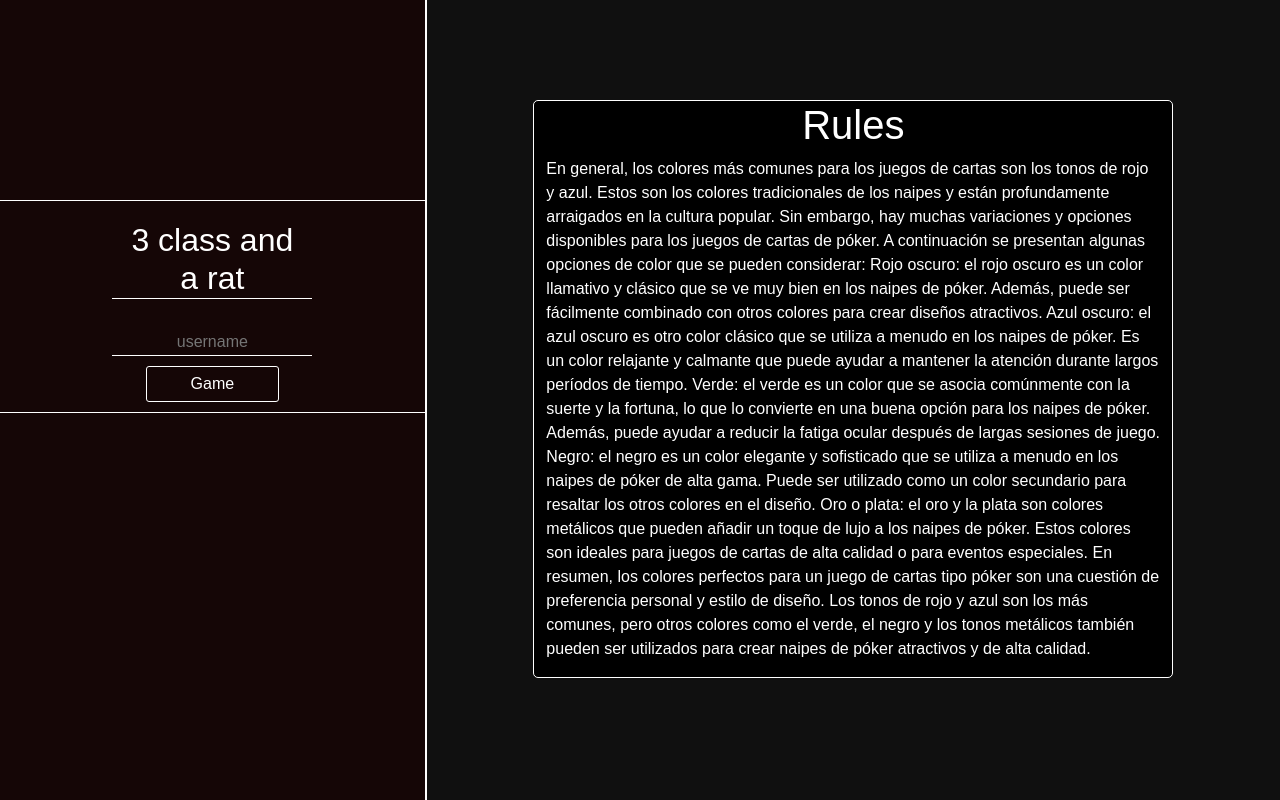
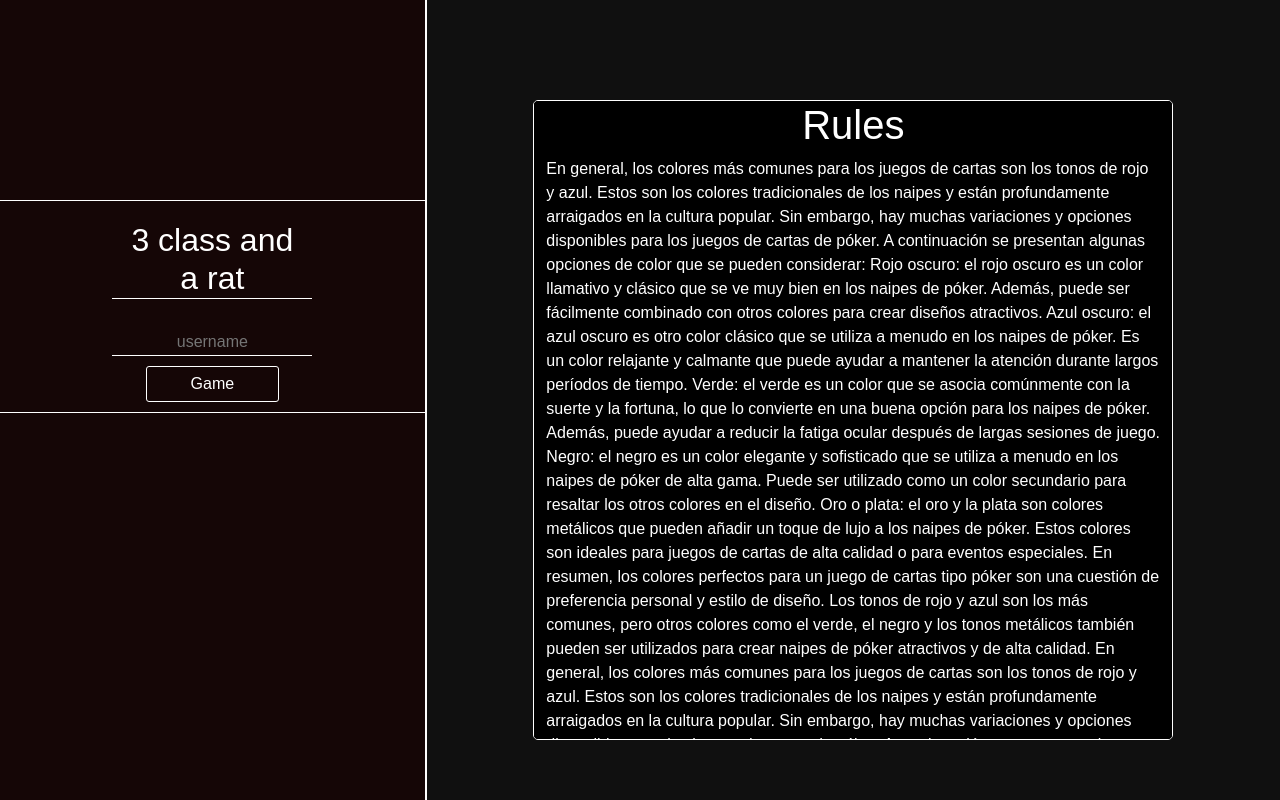
Before and after one commit to Alexiuus/3-class-and-a-rat, a React (Create React App) app: page / in a window 1280 px wide. Built offline with nearby package versions, Linux system fonts and the light colour scheme; a web font is replaced by a local one.

Commit message:
animación inicial

```diff
--- a/src/components/Home/Home.css
+++ b/src/components/Home/Home.css
@@ -16,6 +16,7 @@
     position: absolute;
     height: 100vh;
     border-right: 2px solid var(--secondary-color-home);
+    animation: init-move-home 1s 1;
 }
 
 .Menu-initGame{
@@ -65,6 +66,8 @@
 .Rules-home{
     position: absolute;
     margin-top: 100px;
+    animation: init-move-rules 2s 1;
+    z-index: -1;
 }
 
 .error{
@@ -75,3 +78,24 @@
     border: 1px solid white;
     margin-bottom: 10px;
 }
+
+@keyframes init-move-home{
+    0%{
+        left: -500px;
+    }
+    100%{
+        left: 0px;
+    }
+}
+
+@keyframes init-move-rules{
+    0%{
+        left: -1500px;
+    }
+    50%{
+        left: -900px;
+    }
+    100%{
+        left: 0px;
+    }
+}
--- a/src/components/Home/components/Rules.css
+++ b/src/components/Home/components/Rules.css
@@ -8,4 +8,6 @@
     color: white;
     border-radius: 5px;
     border: 1px solid var(--color-border);
+    max-height: 80vh;
+    overflow: auto;
 }
--- a/src/components/Home/components/Rules.jsx
+++ b/src/components/Home/components/Rules.jsx
@@ -13,6 +13,13 @@ function Rules(){
             Negro: el negro es un color elegante y sofisticado que se utiliza a menudo en los naipes de póker de alta gama. Puede ser utilizado como un color secundario para resaltar los otros colores en el diseño.
             Oro o plata: el oro y la plata son colores metálicos que pueden añadir un toque de lujo a los naipes de póker. Estos colores son ideales para juegos de cartas de alta calidad o para eventos especiales.
             En resumen, los colores perfectos para un juego de cartas tipo póker son una cuestión de preferencia personal y estilo de diseño. Los tonos de rojo y azul son los más comunes, pero otros colores como el verde, el negro y los tonos metálicos también pueden ser utilizados para crear naipes de póker atractivos y de alta calidad.
+            En general, los colores más comunes para los juegos de cartas son los tonos de rojo y azul. Estos son los colores tradicionales de los naipes y están profundamente arraigados en la cultura popular.
+            Sin embargo, hay muchas variaciones y opciones disponibles para los juegos de cartas de póker. A continuación se presentan algunas opciones de color que se pueden considerar:
+            Rojo oscuro: el rojo oscuro es un color llamativo y clásico que se ve muy bien en los naipes de póker. Además, puede ser fácilmente combinado con otros colores para crear diseños atractivos.
+            Azul oscuro: el azul oscuro es otro color clásico que se utiliza a menudo en los naipes de póker. Es un color relajante y calmante que puede ayudar a mantener la atención durante largos períodos de tiempo.
+            Verde: el verde es un color que se asocia comúnmente con la suerte y la fortuna, lo que lo convierte en una buena opción para los naipes de póker. Además, puede ayudar a reducir la fatiga ocular después de largas sesiones de juego.
+            Negro: el negro es un color elegante y sofisticado que se utiliza a menudo en los naipes de póker de alta gama. Puede ser utilizado como un color secundario para resaltar los otros colores en el diseño.
+            Oro o plata: el oro y la plata son colores metálicos que pueden añadir un toque de lujo a los naipes de póker. Estos colores son ideales para juegos de cartas de alta calidad o para eventos especiales.
         </p>
     </div>;
 }
```
